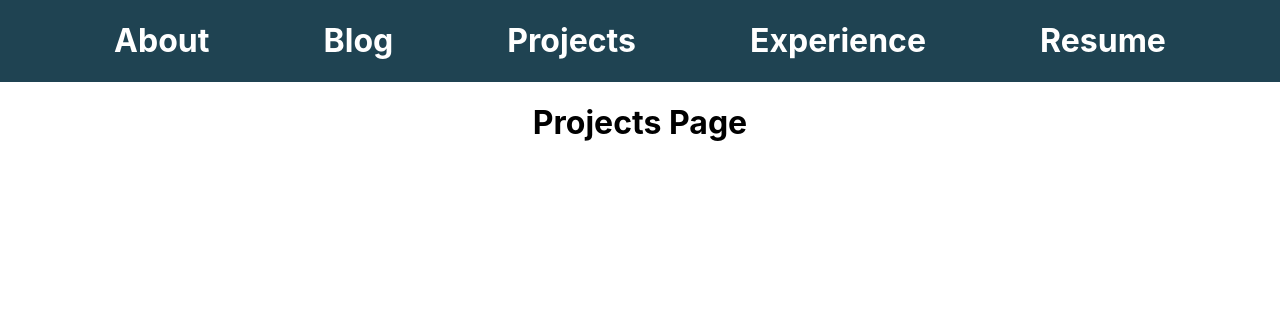
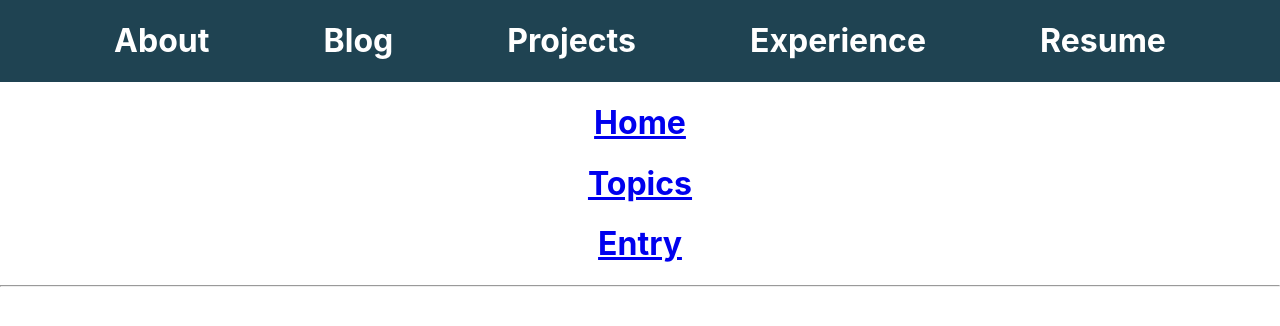
Before and after one commit to ruspatel/updatedWebsite, a React (Create React App) app: page /projects in a window 1280 px wide. Shown: the top 326 px of the page. Built offline with nearby package versions, Linux system fonts and the light colour scheme.

Commit message:
dont put links in router tag

```diff
--- a/src/App.js
+++ b/src/App.js
@@ -1,25 +1,38 @@
-import React from 'react';
+import React, {useState} from 'react';
 import './App.css';
 
-import {BrowserRouter as Router, Switch, Route, useRouteMatch} from 'react-router-dom';
+import {BrowserRouter as Router, Switch, Route, useRouteMatch, withRouter} from 'react-router-dom';
 
 import Nav from './Components/nav.js';
 import Blog from './Components/blog.js';
 import About from './Components/about.js';
 import Projects from './Components/projects.js';
 import Experience from './Components/experience.js';
+import Example from './Components/example.js';
+import Entry from './Components/entry.js';
 
 function App() {
+  const [name, updateName] = useState([
+    {
+      name: 'Harry Potter and the Prisoner of Azkaban'
+    },
+    {
+      name: 'Harry Potter and the Goblet of Fire'
+    }
+  ]);
   return (
     <Router>
     <Switch>
      <div className="App">
 
        <Route path ="/" component={Nav} />
-       <Route exact path="/about" component={About}/>
-       <Route exact path="/projects" component={Projects}/>
-       <Route exact path="/blog" component={Blog}/>
-       <Route exact path="/experience" component={Experience}/>
+       <Route exact="true" path="/about" component={About}/>
+       <Route exact="true" path="/projects" component={Projects}/>
+       <Route exact="true" path="/blog" component={Blog}/>
+       <Route exact="true" path="/experience" component={Experience}/>
+       <Route exact="true" path="/resume" component={Example}/>
+       {/* <Route exact="true" path="/projects/entry"  component={Entry}/> */}
+       <Route path="/projects/entry" render={(props) => <Entry {...props} name={name[0].name} />} />
 
 
     </div>
@@ -30,5 +43,4 @@ function App() {
 }
 
 
-
-export default (App);
+export default withRouter(App);
--- a/src/Components/blog.js
+++ b/src/Components/blog.js
@@ -1,17 +1,17 @@
 import React from 'react';
 import { Link, useParams } from 'react-router-dom';
-import {BrowserRouter as Router, Switch, useRouteMatch, Route} from 'react-router-dom';
+import {BrowserRouter as Router, Switch, useRouteMatch, Route, match} from 'react-router-dom';
 import Blogentry from './blogentry.js';
 import '../App.js';
 
 
-function Blog(){
+export default function Blog(){
 
     let {path, url} = useRouteMatch();
 
     return (
-        <Switch>
 
+            <div>
             {/* <Route path="/blog/blogentry1" render={(props) => <Blogentry {...props} description={"No way this worked!"} />} />
             <Route path="/blog/blogentry2" render={(props) => <Blogentry {...props} description={"second entry lets go!"} />} />
              */}
@@ -19,14 +19,16 @@ function Blog(){
             {/* <Route path="/blog/blogentry2" render={(props) => <Blogentry {...props} description={"second entry lets go!"} />} /> */}
 
 
-
-            {/* <Link to={`${url}/rendering`}>Rendering with React</Link> */}
+            {/* <Link to={`${url}/blogentry1`}>Rendering with React</Link> */}
+            {/* <Route path={`${path}/firstblogentry`} component={firstblogentry} /> */}
+            {/* <Route exact path="/blog/firstblogentry" component={firstblogentry} /> */}
 
 
             <div className="blogbox">
             <div className="blog-entry">
 
-                    <Link to={`${url}/blogentry1`}>
+                    {/* <Link to={`${url}/blogentry1`}> */}
+                    <Link to="/blog/blogentry1">
                         <div className="blog-entry-title">First Post</div>
                         <div className="blog-entry-date">May 20th 2020</div>
                         <div className="blog-entry-description">git commit "intial commit"</div>
@@ -43,26 +45,30 @@ function Blog(){
             </div>
 
         </div>
+        <Switch>
+
         {/* <Route path={`${path}/:blogId`} render={(props) => <Blogentry {...props} description={"No way this worked!"} />} /> */}
         {/* <Route path={`${path}/:blogId`} render={(props) => <Blogentry {...props} description={"No way this worked!"} />}><Blogentry /></Route> */}
-        <Route path={`${path}/:blogId`}><Blogentry /></Route>
+        {/* <Route path={`${path}/:blogId`} render={({routeProps}) => ( <div><h3>Hello World </h3></div>)}/> */}
+        {/* <Route path={`${path}/:blogId`}><Blogentry /></Route> */}
+        <Route path="/blog/blogentry1" component={Blogentry}/>
 
 
         </Switch>
-    );
-
-}
-
-function Topic(){
-    let { topicId } = useParams();
-
-    return(
-        <div>
-            <h1>Hey</h1>
-            <h3>{topicId}</h3>
         </div>
     );
 }
 
+// function Blogentry(){
 
-export default Blog;
+//     let {blogId} = useParams();
+
+//     return(
+//         <div>
+//             <h1 fontsize="300px">YAY</h1>
+//             <div className="blog-entry-description">Hello World</div>
+//         </div>
+//     );
+// }
+
+// export default Blog;
--- a/src/Components/blogentry.js
+++ b/src/Components/blogentry.js
@@ -9,14 +9,15 @@ import Blog from './blog'
 
 function Blogentry(){
 
-    let {blogId} = useParams();
-    console.log(blogId);
+    console.log('hello i am on blogentry');
+    // let {blogId} = useParams();
+    // console.log(blogId);
 
     return(
         <div>
             <h1>YAY</h1>
+            <h1>blogId</h1>
             <div className="blog-entry-description">Hello World</div>
-
         </div>
     );
 }
@@ -26,14 +27,11 @@ function Blogentry(){
 //         super(props);
 
 //         this.state={
-//             title: "",
-//             date: "",
-//             description: ""
+
 //         };
 
 //         let {blogId} = useParams();
 //     }
-
 
 //     render(){
 //         return(
--- /dev/null
+++ b/src/Components/entry.js
@@ -0,0 +1,48 @@
+import React from 'react';
+import '../App.css';
+import { withRouter, useParams } from 'react-router-dom';
+import {BrowserRouter as Router, Switch, useRouteMatch, Route, match, Link} from 'react-router-dom';
+import Blog from './blog'
+import Project from './projects';
+
+
+
+
+function entry(props){
+    console.log('IT WORKS');
+
+    return(
+        <div>
+            <h1>YAY</h1>
+            <h1>YAY</h1>
+            <h1>YAY</h1>
+            <h1>YAY</h1>
+            <h1>YAY</h1>
+
+            <div className="blog-entry-description">{props.name}</div>
+        </div>
+    );
+}
+
+// class entry extends React.Component{
+
+//     constructor(props){
+//         super(props);
+//     }
+
+//     render(){
+
+//             return(
+//                 <div>
+//                     <h1>YAY</h1>
+//                     <h1>YAY</h1>
+
+//                     <div className="blog-entry-description">{this.props.location.state}</div>
+//             </div>
+//             );
+//         }
+// }
+
+
+
+export default entry;
--- /dev/null
+++ b/src/Components/example.js
@@ -0,0 +1,101 @@
+import React from "react";
+import {
+  BrowserRouter as Router,
+  Switch,
+  Route,
+  Link,
+  useParams,
+  useRouteMatch
+} from "react-router-dom";
+
+// Since routes are regular React components, they
+// may be rendered anywhere in the app, including in
+// child elements.
+//
+// This helps when it's time to code-split your app
+// into multiple bundles because code-splitting a
+// React Router app is the same as code-splitting
+// any other React app.
+
+export default function NestingExample() {
+  return (
+    <Router>
+      <div>
+        <ul>
+          <li>
+            <Link to="/">Home</Link>
+          </li>
+          <li>
+            <Link to="/topics">Topics</Link>
+          </li>
+        </ul>
+
+        <hr />
+
+        <Switch>
+          <Route exact path="/">
+            <Home />
+          </Route>
+          <Route path="/topics">
+            <Topics />
+          </Route>
+        </Switch>
+      </div>
+    </Router>
+  );
+}
+
+function Home() {
+  return (
+    <div>
+      <h2>Home</h2>
+    </div>
+  );
+}
+
+function Topics() {
+  // The `path` lets us build <Route> paths that are
+  // relative to the parent route, while the `url` lets
+  // us build relative links.
+  let { path, url } = useRouteMatch();
+
+  return (
+    <div>
+      <h2>Topics</h2>
+      <ul>
+        <li>
+          <Link to={`${url}/rendering`}>Rendering with React</Link>
+        </li>
+        <li>
+          <Link to={`${url}/components`}>Components</Link>
+        </li>
+        <li>
+          <Link to={`${url}/props-v-state`}>Props v. State</Link>
+        </li>
+      </ul>
+
+      <Switch>
+        <Route exact path={path}>
+          <h3>Please select a topic.</h3>
+        </Route>
+        <Route path={`${path}/:topicId`}>
+          <Topic />
+        </Route>
+      </Switch>
+    </div>
+  );
+}
+
+function Topic() {
+  // The <Route> that rendered this component has a
+  // path of `/topics/:topicId`. The `:topicId` portion
+  // of the URL indicates a placeholder that we can
+  // get from `useParams()`.
+  let { topicId } = useParams();
+
+  return (
+    <div>
+      <h3>{topicId}</h3>
+    </div>
+  );
+}
--- a/src/Components/nav.js
+++ b/src/Components/nav.js
@@ -9,13 +9,15 @@ function nav(){
 
     return(
         <div className="navbar">
-            <Link exact className="header-link" to="/about"><h1>About</h1></Link>
-            <Link exact className="header-link" to="/blog"><h1>Blog</h1></Link>
-            <Link exact className="header-link" to="/projects"><h1>Projects</h1></Link>
-            <Link exact className="header-link" to="/experience"><h1>Experience</h1></Link>
-            <h1>Resume</h1>
+            <Link exact="true" className="header-link" to="/about"><h1>About</h1></Link>
+            <Link exact="true" className="header-link" to="/blog"><h1>Blog</h1></Link>
+            <Link exact="true" className="header-link" to="/projects"><h1>Projects</h1></Link>
+            <Link exact="true" className="header-link" to="/experience"><h1>Experience</h1></Link>
+            <Link exact="true" className="header-link" to="/resume"><h1>Resume</h1></Link>
         </div>
     );
 }
 
+
+
 export default (nav);
--- a/src/Components/projects.js
+++ b/src/Components/projects.js
@@ -1,13 +1,139 @@
-import React from 'react';
+import React, { useState } from 'react';
+import {BrowserRouter as Router, Switch, useRouteMatch, Route, match, Link} from 'react-router-dom';
+import Entry from './entry.js';
+import { withRouter } from "react-router";
+import '../App.js';
 
 
-function projects(){
+function Projects(){
+  const [name, updateName] = useState([
+    {
+      name: 'Harry Potter and the Prisoner of Azkaban'
+    },
+    {
+      name: 'Harry Potter and the Goblet of Fire'
+    }
+  ]);
 
     return(
-        <div>
-            <center><h1>Projects Page</h1></center>
-        </div>
+
+    <div>
+        {/* <Router> */}
+          <div>
+            <Link to="/projects">
+                <h1>Home</h1>
+            </Link>
+
+            <Link to="/topics"><h1>Topics</h1></Link>
+
+            {/* <Link to="/projects/entry"><h1>Entry</h1></Link> */}
+
+          <Link to={{
+            pathname: "/projects/entry",
+            state:{
+              name: 'Harry Potter'
+            }
+          }}><h1>Entry</h1></Link>
+
+    <hr />
+          </div>
+        <Router>
+
+        <Switch>
+          <Route exact path="/home">
+            <Home />
+          </Route>
+          <Route exact path="/topics">
+            <Topics />
+          </Route>
+          {/* <Route exact="true" path="/projects/entry" component={Entry}/> */}
+        </Switch>
+
+        </Router>
+    </div>
     );
 }
 
-export default projects;
+// function Projects(){
+
+
+//     const [value, updateValue] = useState(1);
+
+
+
+//    function rollDice(){
+//         this.updateValue(1 * 6);
+//       };
+
+
+
+
+
+//     return(
+
+//     <div>
+//         <Router>
+//       <div>
+//             <Link to="/projects">
+//                 <h1>Home</h1>
+//             </Link>
+
+//             <Link to="/topics"><h1>Topics</h1></Link>
+
+//             {/* <Link to="/projects/entry"><h1>Entry</h1></Link> */}
+//             <Link to="/projects/entry" onClick={rollDice}><h1>Entry</h1></Link>
+//         <hr />
+//       </div>
+
+
+
+//         <Switch>
+//           <Route exact path="/home">
+//             <Home />
+//           </Route>
+//           <Route exact path="/topics">
+//             <Topics />
+//           </Route>
+//           {/* <Route exact="true" path="/projects/entry" component={Entry}/> */}
+//         </Switch>
+
+//         </Router>
+//         </div>
+//     );
+// }
+
+
+function Home() {
+    return (
+      <div>
+        <h2>Home</h2>
+      </div>
+    );
+}
+
+function Topics(){
+    return(
+        <div>
+            <h1>Topics</h1>
+        </div>
+    )
+}
+
+// function Entry(){
+//     return(
+//         <div>
+//             <h1>entry1</h1>
+//         </div>
+//     )
+// }
+
+function Project(){
+    console.log('on project1');
+    return(
+        <div>
+            <h1>my first project</h1>
+        </div>
+    )
+}
+
+export default Projects;
--- a/src/index.js
+++ b/src/index.js
@@ -7,11 +7,9 @@ import {BrowserRouter as Router, Switch, useRouteMatch, Route} from 'react-route
 
 
 ReactDOM.render(
-  <React.StrictMode>
     <Router>
     <App />
-    </Router>
-  </React.StrictMode>,
+    </Router>,
   document.getElementById('root')
 );
 
```
